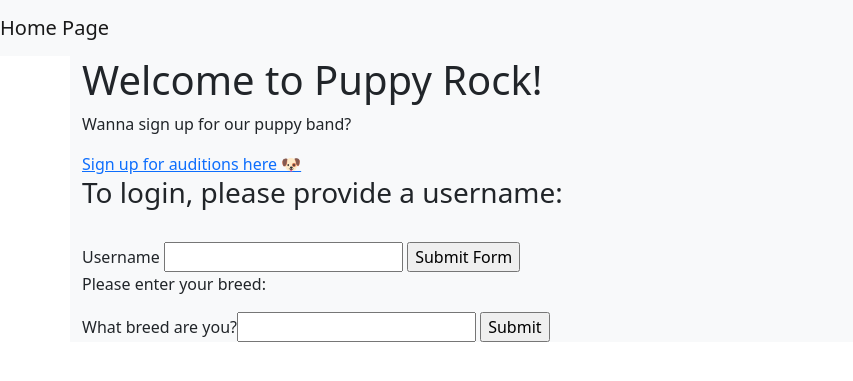
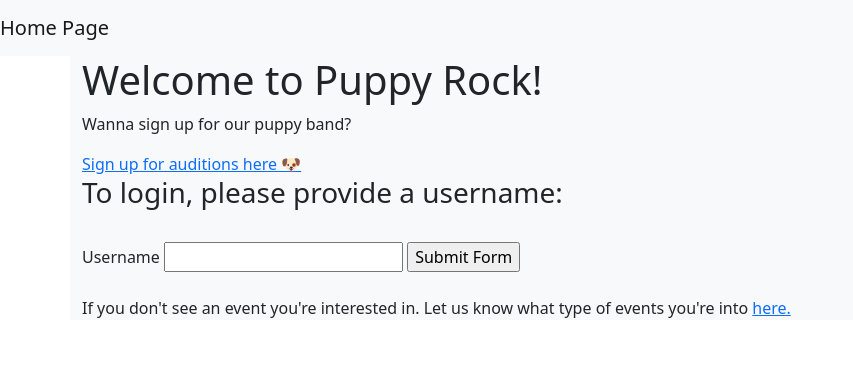
Before and after one commit to olivia-tran/simple-flask-puppy-rock-band, a Flask app: template templates/index.html in a window 1280 px wide. Shown: the top 381 px of the page, without its empty margins (0-853 px from the left). Run offline with Flask 2, Linux system fonts and the light colour scheme; the template is opened without the code that fills it: values that come from a table or form of the project are taken from there, others are empty.

Commit message:
playing with FlaskForm

```diff
--- a/main.py
+++ b/main.py
@@ -6,21 +6,6 @@ from wtforms import StringField, SubmitField
 
 app = Flask(__name__)
 app.config['SECRET_KEY'] = 'somethingsecure'
-
-
-class InfoForm(FlaskForm):
-    breed = StringField('What breed are you?')
-    submit = SubmitField('Submit')
-
-
-@app.route('/', methods=['GET', 'POST'])
-def index():
-    breed = False
-    form = InfoForm()
-    if form.validate_on_submit():
-        breed = form.breed.data
-        form.breed.data = ''
-    return render_template('home.html', form=form, breed=breed)
 
 
 @app.route('/')
@@ -55,6 +40,21 @@ def thank_you():
     return render_template('thankyou.html', first=first, last=last)
 
 
+class InfoForm(FlaskForm):
+    breed = StringField('What breed are you?')
+    submit = SubmitField('Submit')
+
+
+@app.route('/form', methods=['GET', 'POST'])
+def get_form():
+    breed = False
+    form = InfoForm()
+    if form.validate_on_submit():
+        breed = form.breed.data
+        form.breed.data = ''
+    return render_template('form.html', form=form, breed=breed)
+
+
 @app.errorhandler(404)
 def page_not_found(e):
     return render_template('404.html'), 404
--- a/templates/index.html
+++ b/templates/index.html
@@ -15,20 +15,8 @@
 <input type="text" name="username">
 <input type="submit" value="Submit Form">
 </form>
-<p>
-{% if breed %}
-The breed you entered is {{breed}}
-Update it in the form below:
-{% else %}
-Please enter your breed:
-{% endif %}
-</p>
-<form action="" method="POST">
-{{form.hidden_tag()}}
-{{form.breed.label}}{{form.breed}}
-{{form.submit()}}
-
-</form>
+<br>
+<p>If you don't see an event you're interested in. Let us know what type of events you're into <a href="{{url_for('get_form')}}">here.</a></p>
 
 </div>
 
```
